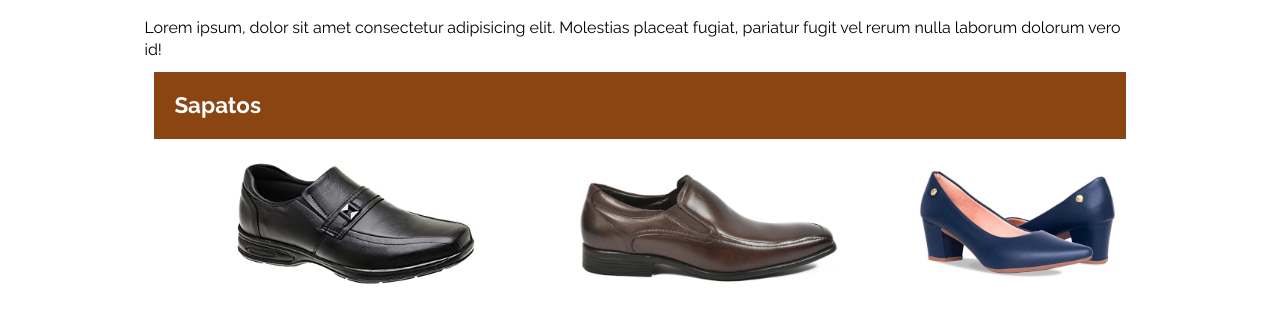
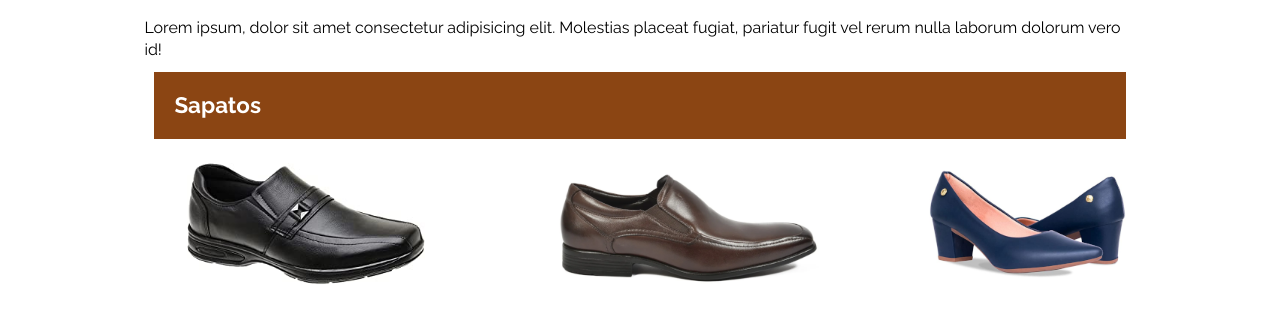
Before and after one commit to andersonfontes/sapataria-ronaldo, a plain HTML site: page index.html in a window 1280 px wide. Shown: the part 545-858 px from the top of the page. Drawn offline with Linux system fonts and the light colour scheme.

Commit message:
incluido flexbox

```diff
--- a/css/style.css
+++ b/css/style.css
@@ -76,14 +76,14 @@ main {
 }
 .vitrine-produtos ul{
   list-style: none;
+  padding-left: 0;
 }
 
 .container-produtos {
   display: flex;
   justify-content: space-between;
   align-items: baseline;
-  margin: 10px;
-
+  margin: 10px 0;
 }
 
 .imagem-produto {
```
